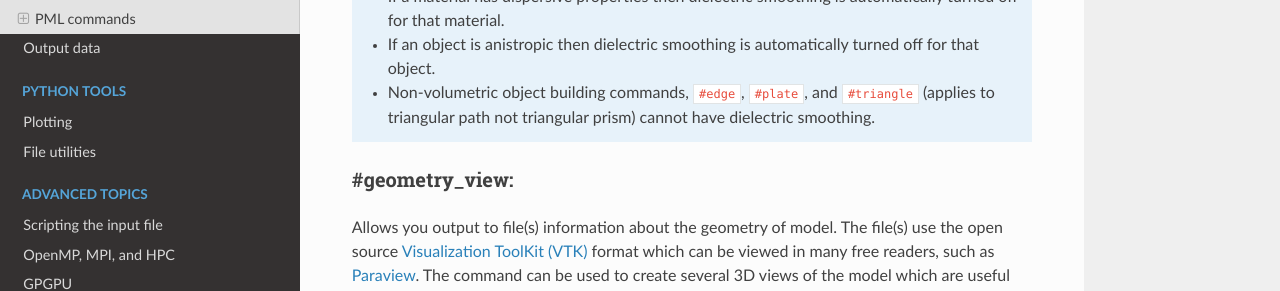
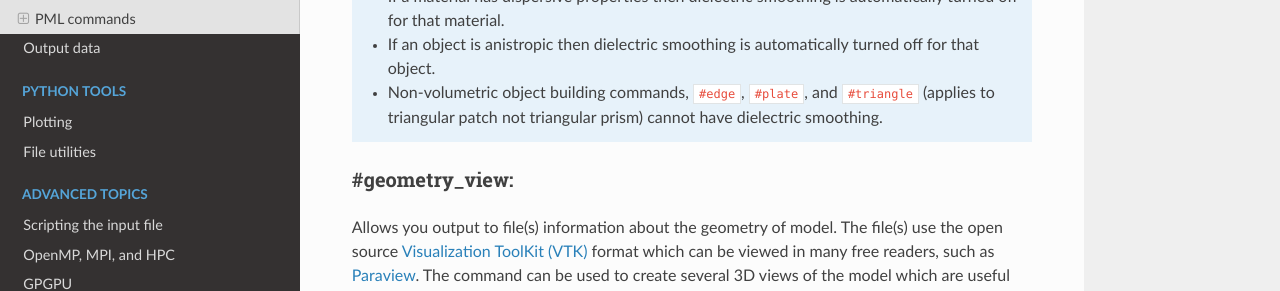
Before and after one commit to gprMax/gprMax, a Sphinx documentation site: the page built from docs/source/input.rst, in a window 1280 px wide and 900 px high, scrolled down 10029 px. Shown: the part 175-466 px from the top of the window. Built offline with Sphinx 7.4.7 and the Read the Docs theme 2.0.0, drawn with Linux system fonts in a browser that asks for light colours.

Commit message:
Corrected spelling mistake.

```diff
--- a/docs/source/input.rst
+++ b/docs/source/input.rst
@@ -366,7 +366,7 @@ At the boundaries between different materials in the model there is the question
 
     * If a material has dispersive properties then dielectric smoothing is automatically turned off for that material.
     * If an object is anistropic then dielectric smoothing is automatically turned off for that object.
-    * Non-volumetric object building commands, ``#edge``, ``#plate``, and ``#triangle`` (applies to triangular path not triangular prism) cannot have dielectric smoothing.
+    * Non-volumetric object building commands, ``#edge``, ``#plate``, and ``#triangle`` (applies to triangular patch not triangular prism) cannot have dielectric smoothing.
 
 
 .. _geometryview:
```
